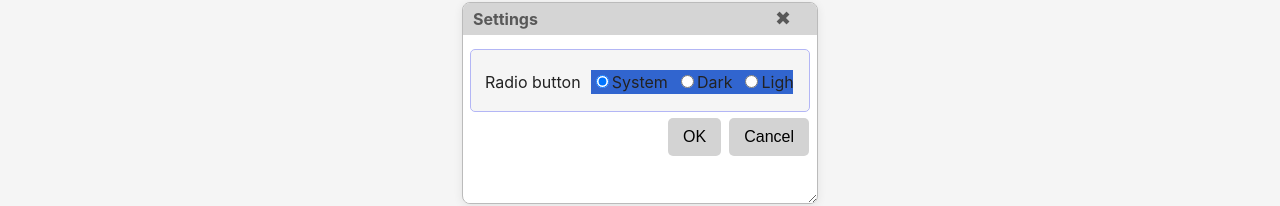
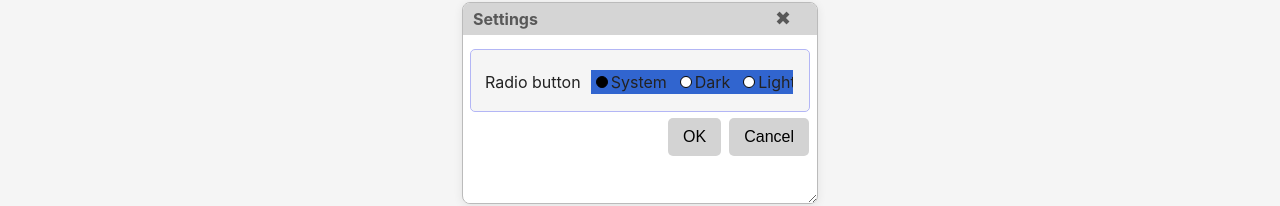
Before and after one commit to AndreiPuchko/q2web, a React (Vite) app: page / in a window 1280 px wide. Both pictures are taken after a click on the button "Settings". Shown: the part 297-503 px from the top of the page. Built offline with nearby package versions, Linux system fonts and the light colour scheme.

Commit message:
feat: add validation to colorTheme radio button and update RadioButton component styles

```diff
--- a/src/components/widgets/RadioButton.css
+++ b/src/components/widgets/RadioButton.css
@@ -8,4 +8,14 @@
   white-space: nowrap; /* Prevent wrapping */
 }
 
-/* .Q2RadioButton:focus-within {background-color:  red;} */
+input[type="radio"] {
+    appearance: none;
+    width: 1.3cap;
+    height: 1.3cap;
+    border: 1px solid black;
+    border-radius: 50%;
+    background-color: white;
+}
+input[type="radio"]:checked {
+    background-color: black;
+}
--- a/src/components/widgets/RadioButton.tsx
+++ b/src/components/widgets/RadioButton.tsx
@@ -23,8 +23,19 @@ class Q2RadioButton extends Widget<Q2RadioButtonProps, Q2RadioButtonState> {
 
     handleChange = (event: React.ChangeEvent<HTMLInputElement>) => {
         const newValue = event.target.value;
+        const prevValue = this.state.selectedValue;
         this.setState({ selectedValue: newValue }, () => {
-            this.props.col.data = newValue;
+            let validResult = true;
+            if (typeof this.props.col.valid === "function") {
+                validResult = this.props.col.valid(newValue, this.props.col);
+            }
+            if (validResult === false) {
+                // Revert to previous value if validation fails
+                this.setState({ selectedValue: prevValue });
+                this.props.col.data = prevValue;
+            } else {
+                this.props.col.data = newValue;
+            }
         });
     };
 
--- a/src/q2app/FileMenu.ts
+++ b/src/q2app/FileMenu.ts
@@ -13,7 +13,11 @@ export const fileMenuSettings = new Q2Form("File|Settings", "Settings", "setting
 });
 
 
-fileMenuSettings.add_control("colorTheme", "Radio button", { pic: "System;Dark;Light", control: "radio", data: "System" });
+function colorThemeValid(){
+    console.log("1234");
+}
+
+fileMenuSettings.add_control("colorTheme", "Radio button", { pic: "System;Dark;Light", control: "radio", data: "System", valid: colorThemeValid });
 
 
 export const fileMenuAbout = new Q2Form("File|About", "Settings", "about", {
@@ -21,7 +25,9 @@ export const fileMenuAbout = new Q2Form("File|About", "Settings", "about", {
     hasMaxButton: false,
     hasOkButton: true,
 });
-fileMenuAbout.add_control("text", "", { readonly: true,  value: "Q2App framework", control: "text" });
+
+
+fileMenuAbout.add_control("text", "", { readonly: true,  value: "Q2App framework", control: "text"});
 
 
 export const fileMenu: Q2Form[] = [];
```
